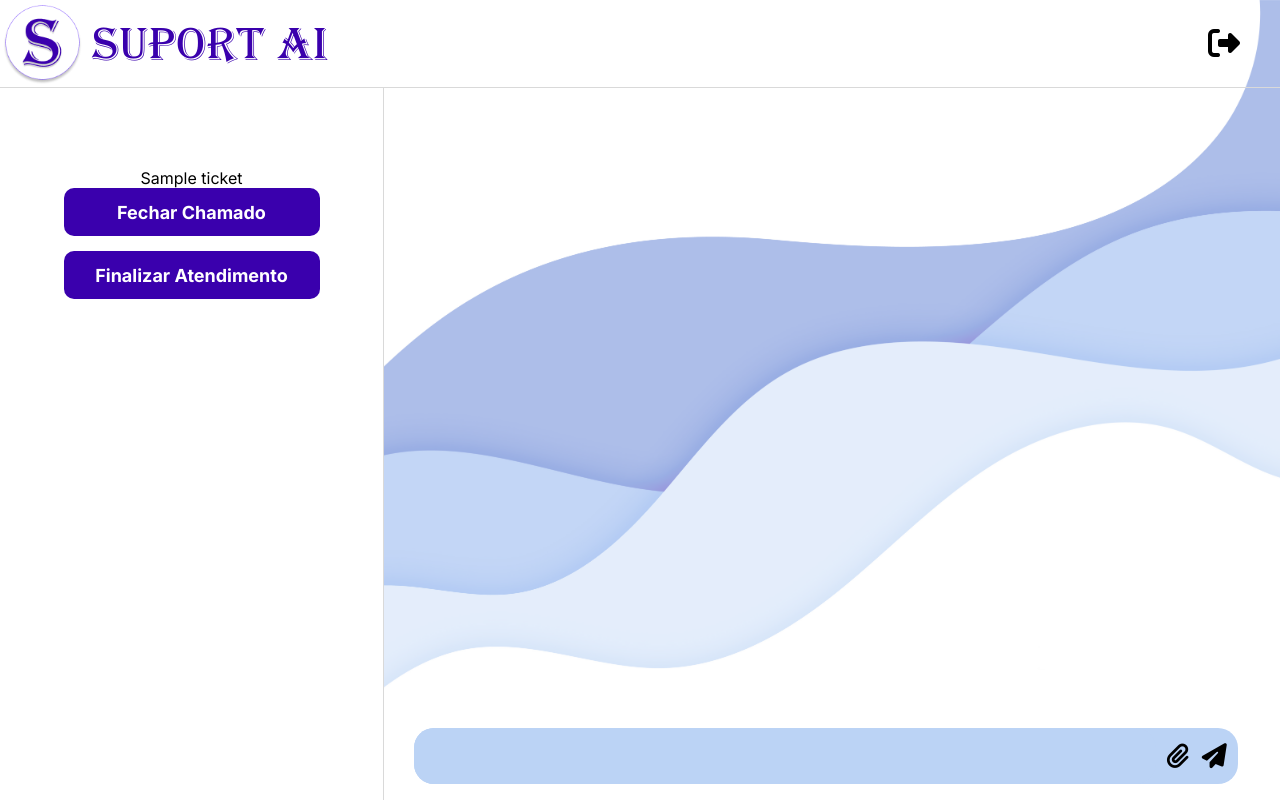
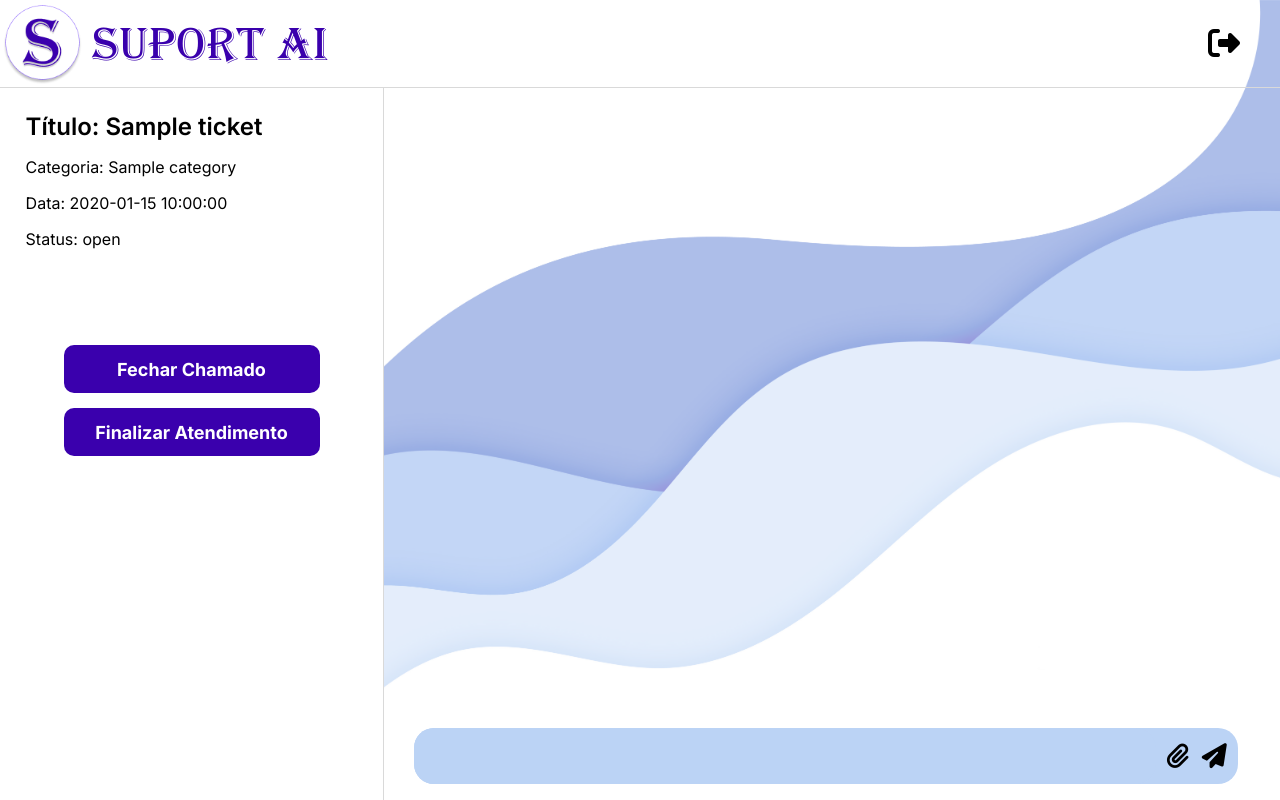
Before and after one commit to Angelo-Miguel/SuportAI, a Flask app: template app/templates/chat.html in a window 1280 px wide. Run offline with Flask 3, Linux system fonts and the light colour scheme; the template is opened without the code that fills it: most values are stand-ins (such as "Sample title", 1, 10 or a date in 2020); some libraries are stand-ins or nearby versions.

Commit message:
`feat: Added AI chat functionality and updated related code`

```diff
--- a/app/static/css/chat.css
+++ b/app/static/css/chat.css
@@ -106,9 +106,26 @@
 			align-items: center;
 			width: 30vw;
 			height: 89vh;
-			padding-top: 10vh;
+			padding: 3vh 2vw;
 			background-color: white;
 			border-right: 1px solid #d9d9d9;
+
+			& #info {
+				display: flex;
+				flex-direction: column;
+				width: 100%;
+				margin-bottom: 10vh;
+
+				& span{
+					margin-bottom: 2vh;
+					font-size: 1rem;
+
+					&.title{
+						font-size: 1.5rem;
+						font-weight: 600;
+					}
+				}
+			}
 
 			& .button {
 				width: 20vw;
@@ -133,7 +150,7 @@
 				height: 80vh;
 				padding: 10px 30px;
 				margin: 0px 0px 2px 0px;
-				overflow-y: scroll;
+				overflow-y: auto;
 
 				& .mensage {
 					position: relative;
--- a/app/static/css/dashboard.css
+++ b/app/static/css/dashboard.css
@@ -207,6 +207,10 @@
 				& tr:nth-child(odd) {
 					background-color: #d4d4d4 !important;
 				}
+				& .ia {
+					color: #3a00ad;
+					font-weight: bold;
+				}
 
 				& .open {
 					color: green;
--- a/app/static/python/select_table.py
+++ /dev/null
@@ -1,5 +0,0 @@
-from connection_db import sqlConn
-
-cursor = sqlConn.cursor()
-cursor.execute("SELECT name FROM users WHERE email = 'angelo@gmail.com' and password = 'f7d63bbdc0fda6d3c6ae9c061a86910d'")
-result = cursor.fetchone()
--- a/app/templates/chat.html
+++ b/app/templates/chat.html
@@ -80,10 +80,20 @@
 			</div>
 			<div id="content">
 				<div id="side-bar">
-					<!-- TODO: fazer um css para exibir essas informações -->
-					{{ticket}}
+					<!-- FIXME: Melhorar o css e html das info -->
+					<div id="info">
+						<span class="title">Título: {{ticket['title']}}</span>
+						<span class="category">Categoria: {{ticket['category']}}</span>
+						<span class="datetime">Data: {{ticket['created_at']}}</span>
+						<span class="status">
+							Status:
+							<span class="{{ticket['status']}}">{{ticket['status']}}</span>
+						</span>
+					</div>
 					<!-- TODO: fazer o link ou rota para fechar o chamado e voltar para o dashborad -->
-					<button class="button">Fechar Chamado</button>
+					<form action="/exit" method="POST">
+						<input type="submit" class="button" value="Fechar Chamado" />
+					</form>
 					<button
 						class="button"
 						onclick="openAndClose('modal-feedback-background','flex')"
@@ -94,8 +104,10 @@
 
 				<div id="chat">
 					<div id="messages">
-						{% for msg in messages%} {% if msg['user_id'] !=
-						session['user']['id'] %}
+						<span class="jinja">
+							{% for msg in messages%} {% if msg['user_id'] !=
+							session['user']['id'] %}
+						</span>
 						<!-- Técnico ou IA -->
 						<div class="mensage sender">
 							<div class="user-mensage">{{msg['name']}} ({{msg['role']}}):</div>
@@ -107,7 +119,7 @@
 								</span>
 							</p>
 						</div>
-						{%else%}
+						<span class="jinja">{%else%}</span>
 						<!-- Usúario -->
 						<div class="mensage receiver">
 							<div class="user-mensage">{{msg['name']}}:</div>
@@ -119,7 +131,7 @@
 								>
 							</p>
 						</div>
-						{% endif %} {% endfor %}
+						<span class="jinja"> {% endif %} {% endfor %} </span>
 						<!-- <div class="mensage sender">
 							<div class="user-mensage">Técnico:</div>
 							<p class="mensage-text">
```
Also changed, not shown: app/controllers/chat_controller.py (+30 -5 lines), app/controllers/ticket_controller.py (+14 -1 lines), app/services/ai_service.py (added, +18 -0 lines), app/services/auth_service.py (+4 -6 lines), app/static/python/ia.py (deleted, +0 -22 lines), app/templates/dashboard.html (+5 -4 lines), 1 other file.
